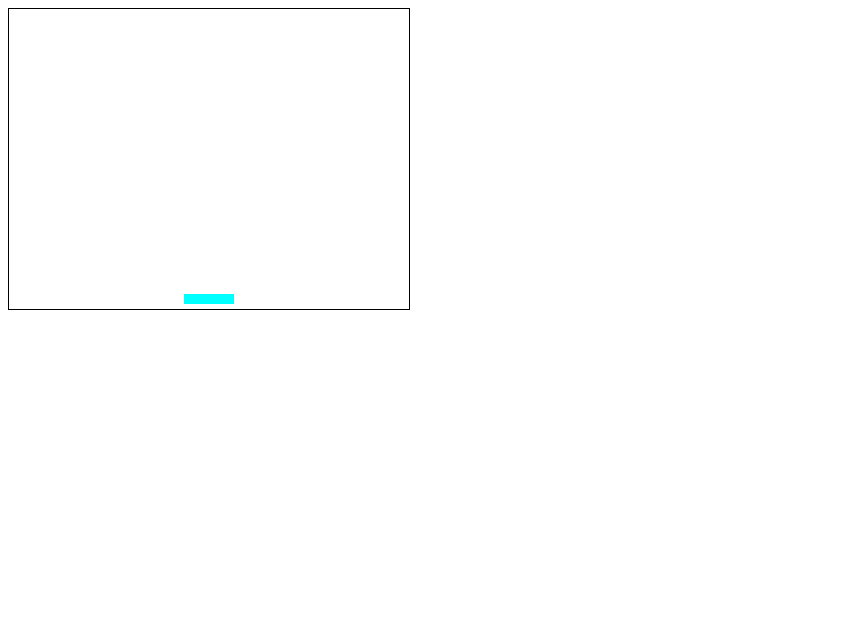
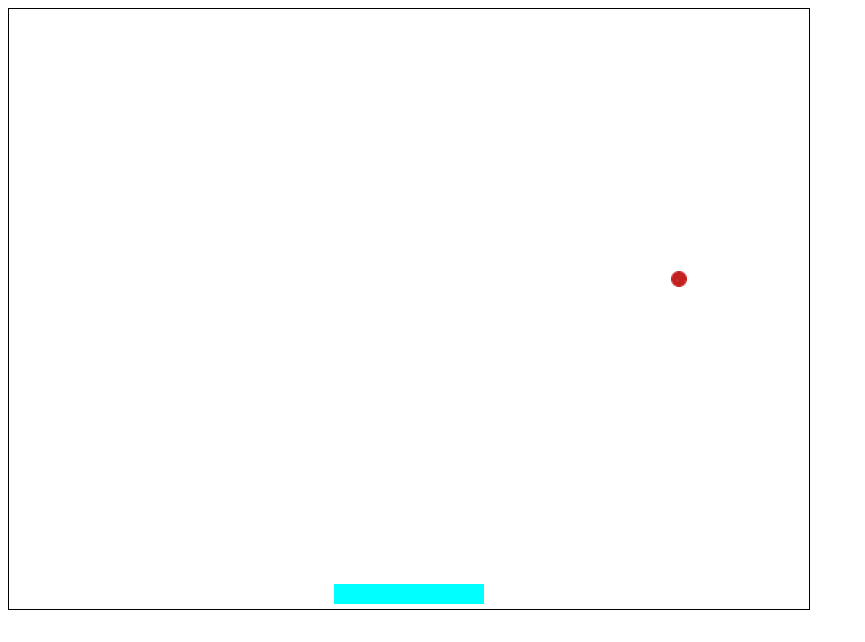
Before and after one commit to Joseph-Feldmeyer/JsGame1, a website with bundled scripts: page index.html in a window 1280 px wide. Shown: the whole page, without its empty margins (0-865 px from the left). Built offline with nearby package versions, Linux system fonts and the light colour scheme.

Commit message:
ball move. add game.js. ball collision

```diff
--- a/index.html
+++ b/index.html
@@ -2,19 +2,29 @@
 <html>
 
 <head>
-	<title>Parcel Sandbox</title>
+	<title>Brick Breaker</title>
 	<meta charset="UTF-8" />
-
+    <link rel="icon"
+          type="image/png"
+          href="assets/images/ball.png">
 
     <style>
         #gameScreen {
             border: 1px solid black;
         }
+        img {
+            display: none;
+        }
+
     </style>
 </head>
 
 <body>
-    <canvas id="gameScreen" width="400" height="300">
+    <!-- image -->
+    <img id="img_ball" src="assets/images/ball.png">
+
+
+    <canvas id="gameScreen" width="800" height="600">
 
     </canvas>
 
--- /dev/null
+++ b/src/balls.js
@@ -0,0 +1,52 @@
+export default class Ball {
+
+    constructor(game) {
+        this.image = document.getElementById('img_ball');
+
+        this.gameWidth = game.gameWidth
+        this.gameHeight = game.gameHeight
+        this.game = game
+
+        this.position = { x:10, y:10 };
+        this.speed = { x: 2, y: 2 };
+        this.size = 16;
+    }
+
+
+    draw(ctx) {
+        ctx.drawImage(this.image,
+            this.position.x, this.position.y,
+            this.size, this.size)
+    }
+
+    update(deltaTime) {
+        this.position.x += this.speed.x;
+        this.position.y += this.speed.y;
+
+        // If ball hits side walls
+        if (this.position.x + this.size > this.gameWidth || this.position.x < 0) {
+            this.speed.x = -this.speed.x;
+        }
+
+        // If ball hits ceiling
+        if (this.position.y + this.size > this.gameHeight || this.position.y < 0) {
+            this.speed.y = -this.speed.y;
+        }
+
+        // Ball and paddle collision
+        let bottomOfBall = this.position.y + this.size;
+        let topOfPaddle = this.game.paddle.position.y;
+        let leftSideOfPaddle = this.game.paddle.position.x;
+        let rightSideOfPaddle = this.game.paddle.position.x + this.game.paddle.width;
+
+        // Collision logic
+        if(bottomOfBall >= topOfPaddle
+            && this.position.x + this.size >= leftSideOfPaddle
+            && this.position.x <= rightSideOfPaddle
+        ) {
+            this.speed.y =- this.speed.y
+            // this.position.y = topOfPaddle - this.size;
+        }
+    }
+
+}
--- /dev/null
+++ b/src/game.js
@@ -0,0 +1,35 @@
+import Paddle from '/src/paddle.mjs';
+import InputHandler from '/src/input.mjs';
+import Ball from '/src/balls.js';
+
+
+
+export default class Game {
+    constructor(gameWidth, gameHeight) {
+        this.gameWidth = gameWidth
+        this.gameHeight = gameHeight
+
+    }
+
+    start() {
+        this.paddle = new Paddle(this);
+        this.ball = new Ball(this);
+        this.gameObjects = [
+            this.ball,
+            this.paddle
+        ];
+
+        new InputHandler(this.paddle);
+
+    }
+
+    update(deltaTime) {
+        this.gameObjects.forEach((object) => object.update(deltaTime));
+    }
+
+    draw(ctx){
+        this.gameObjects.forEach((object) => object.draw(ctx));
+    }
+
+
+}
--- a/src/index.mjs
+++ b/src/index.mjs
@@ -1,31 +1,32 @@
-import Paddle from '/src/paddle.mjs';
-import InputHandler from '/src/input.mjs';
+import Game from '/src/game.js';
 
 
 let canvas = document.getElementById("gameScreen");
 let ctx = canvas.getContext('2d');
 
-const GAME_WIDTH = 400;
-const GAME_HEIGHT = 300;
+const GAME_WIDTH = 800;
+const GAME_HEIGHT = 600;
 
 
+let game = new Game(GAME_WIDTH, GAME_HEIGHT);
+game.start();
 
 
-let paddle = new Paddle(GAME_WIDTH, GAME_HEIGHT);
-new InputHandler(paddle);
+let lastTime = 0;
 
-let lastTime = 0;
+
 
 function gameLoop(timestamp) {
     let deltaTime = timestamp - lastTime;
     lastTime = timestamp;
 
-    ctx.clearRect(0, 0, 400, 300)
-    paddle.update(deltaTime);
-    paddle.draw(ctx);
+    ctx.clearRect(0, 0, GAME_WIDTH , GAME_HEIGHT)
+
+    game.update(deltaTime);
+    game.draw(ctx);
 
     requestAnimationFrame(gameLoop);
 
 }
 
-gameLoop();
+requestAnimationFrame(gameLoop);
--- a/src/paddle.mjs
+++ b/src/paddle.mjs
@@ -1,15 +1,15 @@
 export default class Paddle{
-    constructor(gameWidth, gameHeight) {
-        this.gameWidth = gameWidth;
-        this.width = 50;
-        this.height = 10;
+    constructor(game) {
+        this.gameWidth = game.gameWidth;
+        this.width = 150;
+        this.height = 20;
 
-        this.maxSpeed = 3;
+        this.maxSpeed = 5;
         this.speed = 0;
 
         this.position = {
-            x: gameWidth/2 - this.width/2,
-            y: gameHeight - this.height - 5,
+            x: game.gameWidth/2 - this.width/2,
+            y: game.gameHeight - this.height - 5,
         }
     }
 
@@ -34,7 +34,6 @@ export default class Paddle{
     }
 
     update(deltaTime) {
-        if (!deltaTime) return;
 
         // move the paddle
         this.position.x += this.speed;
```
Also changed, not shown: assets/images/ball.png (added), assets/images/brick.png (added), 8 other files.
